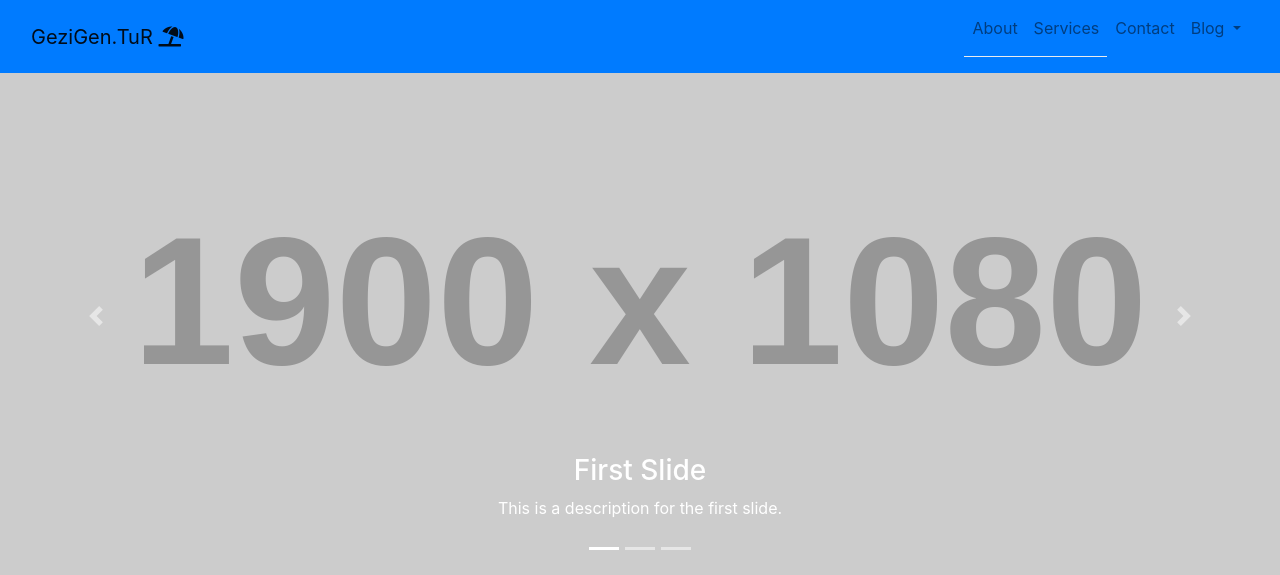
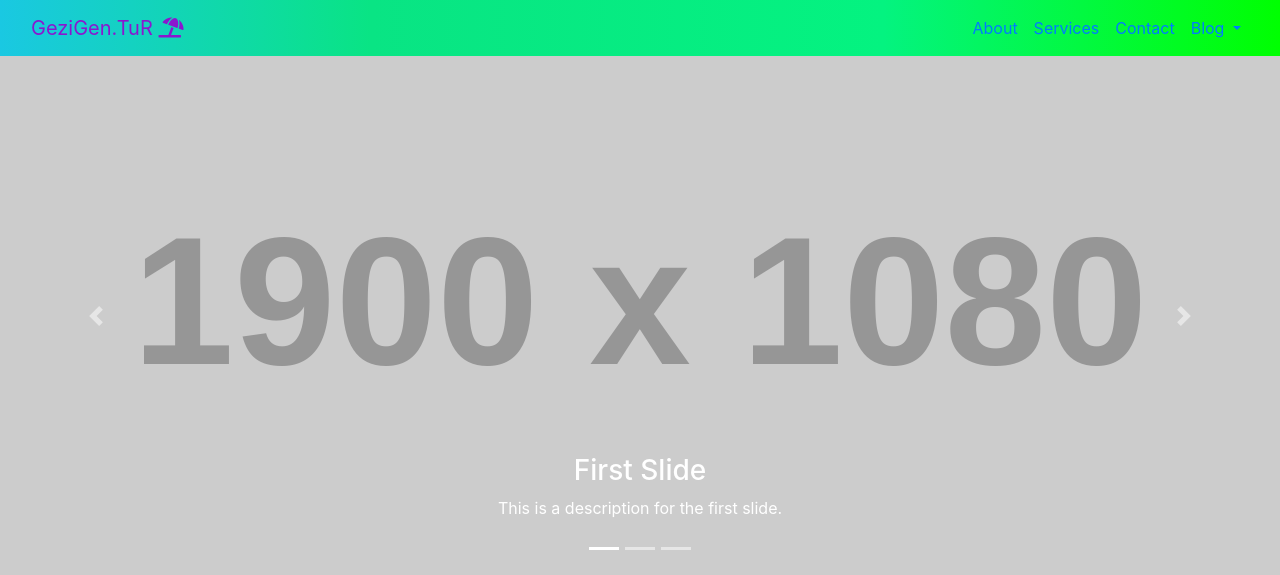
Before and after one commit to AbdurrahimYILDIRIM/Tur_proje, a PHP site: page / in a window 1280 px wide. Shown: the top 575 px of the page. Run offline with PHP 8.4, Linux system fonts and the light colour scheme; grey boxes labelled with a size stand in for pictures from a placeholder-image service; some libraries are stand-ins or nearby versions.

Commit message:
navbar geçişli renk kodu css e eklendi. nav-brand yazı rengi değiştirildi.

```diff
--- a/css/modern-business.css
+++ b/css/modern-business.css
@@ -6,6 +6,14 @@
 body {
   padding-top: 56px;
 }
+
+nav{
+
+  background: rgb(26,200,226);
+background: linear-gradient(90deg, rgba(26,200,226,1) 0%, rgba(9,228,132,1) 29%, rgba(4,243,128,1) 69%, rgba(0,255,1,1) 100%);
+}
+
+
 
 .carousel-item {
   height: 65vh;
--- a/header.php
+++ b/header.php
@@ -15,13 +15,16 @@
   <!-- Bu şablona özel stil-->
   <link href="css/modern-business.css" rel="stylesheet">
   <!-- Font Awesome -->
-    <link rel="stylesheet" href="https://use.fontawesome.com/releases/v5.8.2/css/all.css">
+  <link rel="stylesheet"
+  href="https://use.fontawesome.com/releases/v5.8.2/css/all.css">
 
+ <style> .navbar-brand{ color:#8b17cf } </style>
 </head>
 
 <body>
-<!--navbar  Konum ve içeriği-->
-<nav class="navbar fixed-top navbar-expand-lg navbar-light bg-primary fixed-top">
+  <!--navbar  Konum ve içeriği   navbar-expand-lg navbar-light bg-primary-->
+
+  <nav class="navbar fixed-top navbar-expand-lg navbar-primary bg-primary fixed-top">
     <div class="container-fluid">
       <a class="navbar-brand" href="index.php">GeziGen.TuR <i class="fas fa-umbrella-beach"></i></a>
       <button class="navbar-toggler navbar-toggler-right" type="button" data-toggle="collapse" data-target="#navbarResponsive" aria-controls="navbarResponsive" aria-expanded="false" aria-label="Toggle navigation">
@@ -31,16 +34,13 @@
         <ul class="navbar-nav ml-auto">
           <li class="nav-item">
             <a class="nav-link" href="about.php">About</a>
-          <div class="dropdown-divider"></div>
           </li>
           <li class="nav-item">
             <a class="nav-link" href="services.php">Services</a>
-          <div class="dropdown-divider"></div>
           </li>
           <li class="nav-item">
             <a class="nav-link" href="contact.php">Contact</a>
           </li>
-
           <li class="nav-item dropdown">
             <a class="nav-link dropdown-toggle" href="#" id="navbarDropdownBlog" data-toggle="dropdown" aria-haspopup="true" aria-expanded="false">
               Blog
```
Lines whose indentation alone changed are shown as unchanged.
